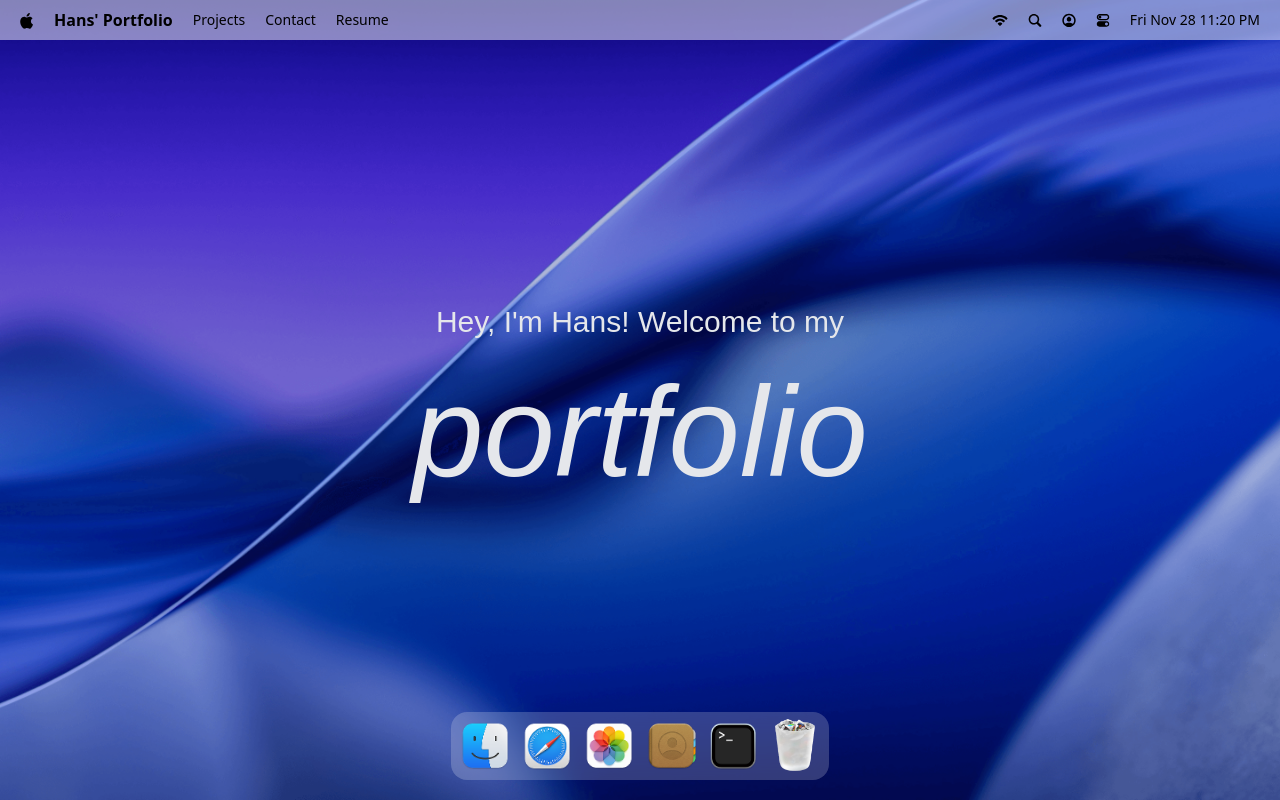
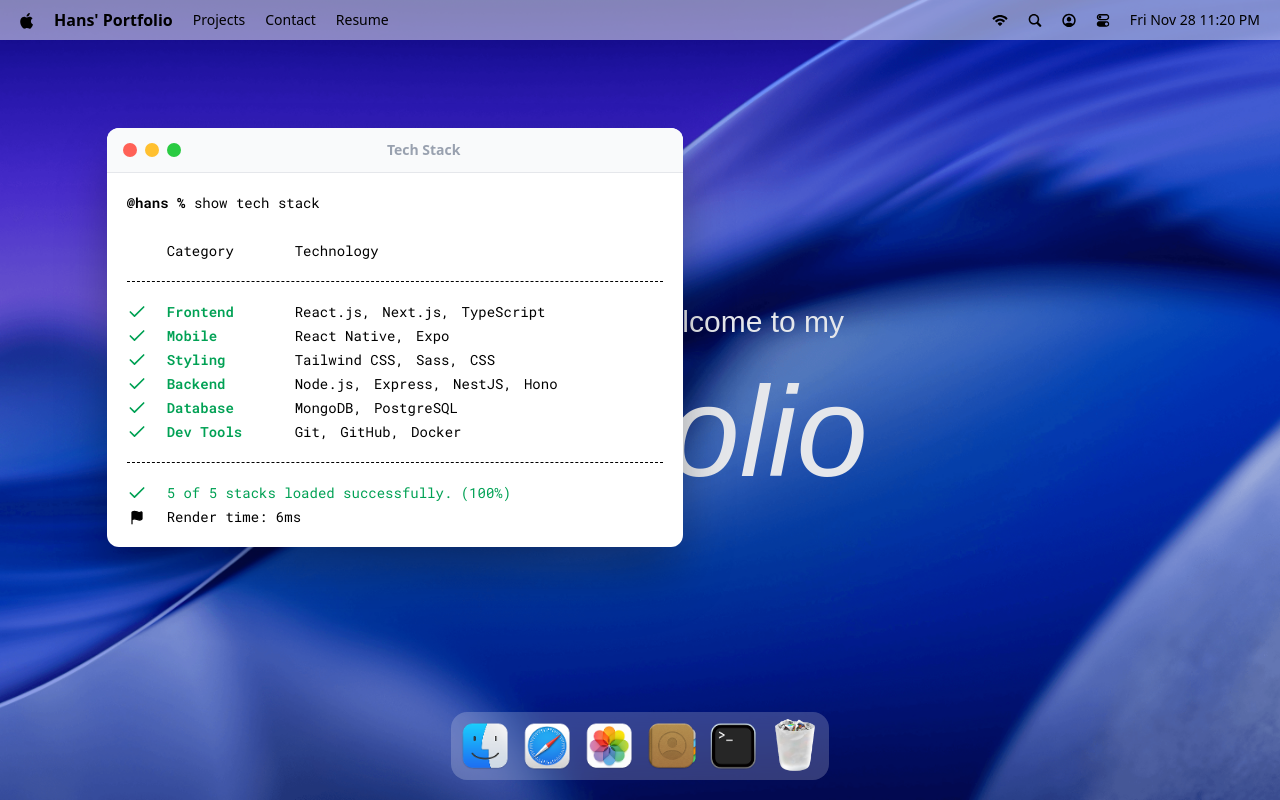
Before and after one commit to Hans-tech-coder/MacOS_Portfolio, a React (Vite) app: page / in a window 1280 px wide. Both pictures are taken after a click on the button 733 px from the left and 746 px from the top of the page. Built offline with nearby package versions, Linux system fonts and the light colour scheme; a web font is replaced by a local one.

Commit message:
implement a hoc for managing window states and add the first window - terminal

```diff
--- a/src/App.jsx
+++ b/src/App.jsx
@@ -1,4 +1,10 @@
+import { gsap } from "gsap";
+import { Draggable } from "gsap/Draggable";
+
 import { Dock, Navbar, Welcome } from "#components";
+import { Terminal } from "#windows";
+
+gsap.registerPlugin(Draggable);
 
 const App = () => {
   return (
@@ -6,6 +12,8 @@ const App = () => {
       <Navbar />
       <Welcome />
       <Dock />
+
+      <Terminal />
     </main>
   )
 }
--- /dev/null
+++ b/src/components/WindowControls.jsx
@@ -0,0 +1,13 @@
+import useWindowStore from "#store/window.js";
+
+const WindowControls = ({ target }) => {
+    const { closeWindow } = useWindowStore();
+
+  return <div id="window-controls">
+    <div className="close" onClick={() => closeWindow(target)} />
+    <div className="minimize" />
+    <div className="maximize" />
+  </div>
+}
+
+export default WindowControls
--- a/src/components/index.js
+++ b/src/components/index.js
@@ -1,5 +1,6 @@
 import Navbar from "#components/Navbar";
 import Welcome from "#components/Welcome";
 import Dock from "#components/Dock";
+import WindowControls from "#components/WindowControls";
 
-export { Navbar, Welcome, Dock };
+export { Navbar, Welcome, Dock, WindowControls };
--- /dev/null
+++ b/src/hoc/WindowWrapper.jsx
@@ -0,0 +1,52 @@
+import useWindowStore from "#store/window";
+import { useGSAP } from "@gsap/react";
+import { useLayoutEffect, useRef } from "react";
+import { gsap } from "gsap";
+import { Draggable } from "gsap/Draggable";
+
+const WindowWrapper = (Component, windowKey) => {
+    const Wrapped = (props) => {
+        const { focusWindow, windows } = useWindowStore();
+        const { isOpen, zIndex } = windows[windowKey];
+        const ref = useRef(null);
+
+        useGSAP(() => {
+            const el = ref.current;
+            if (!el || !isOpen) return;
+
+            el.style.display = "block";
+
+            gsap.fromTo(el,
+                { scale: 0.8, opacity: 0 , y: 40 },
+                { scale: 1, opacity: 1, y: 0, duration: 0.4, ease: "power3.out" }
+            )
+        }, [isOpen]);
+
+        useGSAP(() => {
+            const el = ref.current;
+            if (!el) return;
+
+            const [insance] = Draggable.create(el, { onPress: () => focusWindow(windowKey) });
+
+            return () => insance.kill();
+        }, []);
+
+        useLayoutEffect(() => {
+            const el = ref.current;
+            if (!el) return;
+            el.style.display = isOpen ? "block" : "none";
+        }, [isOpen]);
+
+        return (
+            <section id={windowKey} ref={ref} style={{ zIndex }} className="absolute">
+                <Component {...props} />
+            </section>
+        );
+    }
+
+    Wrapped.displayName = `WindowWrapper(${Component.displayName || Component.name || 'Component'})`;
+
+  return Wrapped;
+}
+
+export default WindowWrapper
--- /dev/null
+++ b/src/windows/Terminal.jsx
@@ -0,0 +1,55 @@
+import WindowControls from "#components/WindowControls.jsx";
+import { techStack } from "#constants";
+import WindowWrapper from "#hoc/WindowWrapper";
+import { Check, Flag } from "lucide-react";
+
+const Terminal = () => {
+  return (
+    <>
+        <div id="window-header">
+            <WindowControls target="terminal" />
+            <h2>Tech Stack</h2>
+        </div>
+
+        <div className="techstack">
+            <p>
+                <span className="font-bold">@hans % </span>
+                show tech stack
+            </p>
+
+            <div className="label">
+                <p className="w-32">Category</p>
+                <p>Technology</p>
+            </div>
+
+            <ul className="content">
+                {techStack.map(({ category, items }) => (
+                    <li key={category} className="flex" items-center>
+                        <Check className="check" size={20} />
+                        <h3>{category}</h3>
+                        <ul>
+                            {items.map((item, i) => (
+                                <li key={i}>{item}{i < items.length - 1 ? "," : ""}</li>
+                            ))}
+                        </ul>
+                    </li>
+                ))}
+            </ul>
+
+            <div className="footnote">
+                <p>
+                    <Check size={20} /> 5 of 5 stacks loaded successfully. (100%)
+                </p>
+
+                <p className="text-black">
+                    <Flag size={15} fill="black" /> Render time: 6ms
+                </p>
+            </div>
+        </div>
+    </>
+  )
+}
+
+const TerminalWindow = WindowWrapper(Terminal, "terminal");
+
+export default TerminalWindow;
--- /dev/null
+++ b/src/windows/index.js
@@ -0,0 +1,3 @@
+import Terminal from "#windows/Terminal.jsx";
+
+export { Terminal };
```
